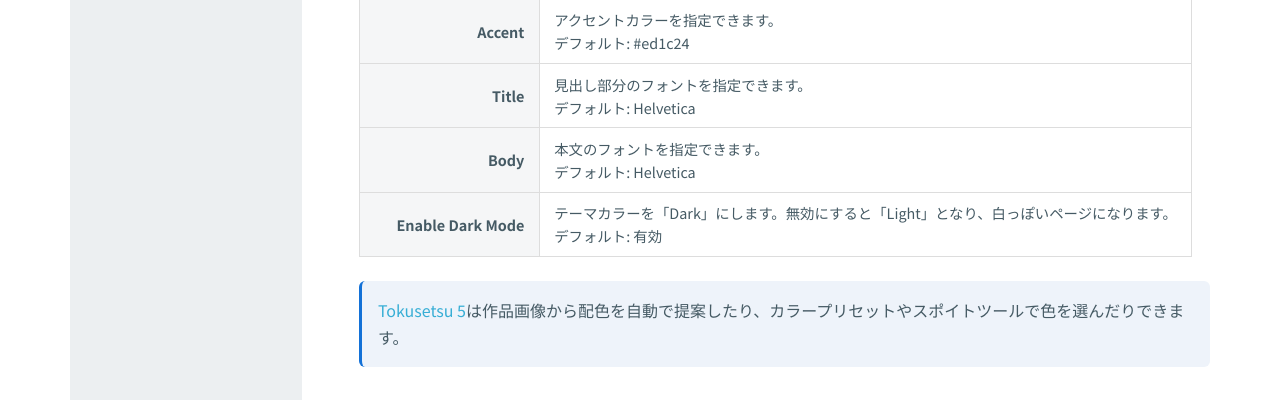
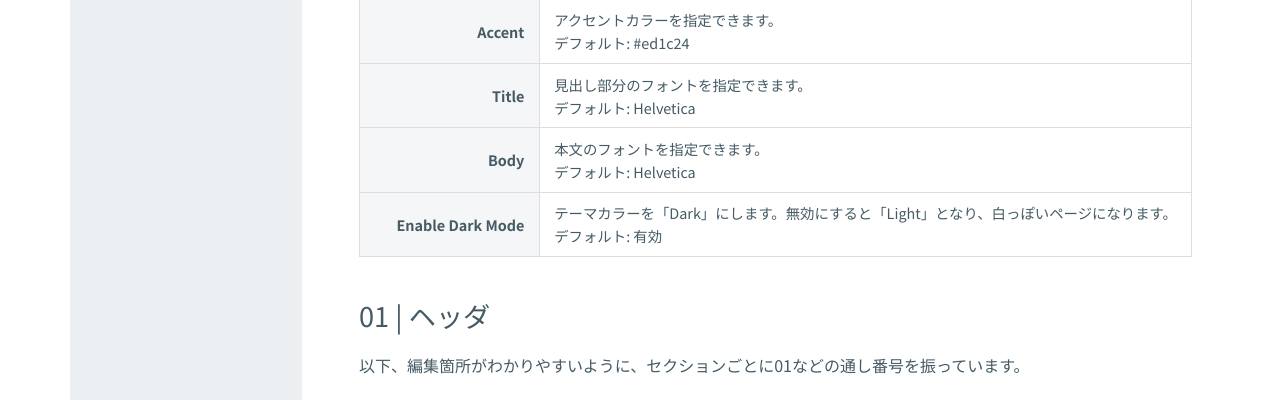
Before and after one commit to sanographix/tokusetsu3, a Node project: template templates/docs/customize.ejs in a window 1280 px wide. Shown: the part 2301-2701 px from the top of the page. Run offline with Node 20 templates, Linux system fonts and the light colour scheme; the template is opened without the code that fills it, so the values that code supplies are empty.

Commit message:
docsコンテンツ更新

```diff
--- a/templates/_popup.ejs
+++ b/templates/_popup.ejs
@@ -7,7 +7,7 @@
     </div>
     <div class="cta-panel-actions">
       <a href="https://tokusetsu5.sanographix.net/" target="_blank" class="cta-panel-btn cta-panel-btn-primary">Tokusetsu 5を見てみる</a>
-      <a href="./docs" class="cta-panel-btn cta-panel-btn-secondary">いいえ、Tokusetsu 3を使います</a>
+      <a href="./docs" class="cta-panel-btn cta-panel-btn-secondary">Tokusetsu 3を使う</a>
     </div>
   </div>
   <div class="cta-panel-getstarted" id="ctaPanelGetStarted">
--- a/templates/docs/customize.ejs
+++ b/templates/docs/customize.ejs
@@ -121,10 +121,6 @@ pageDescription = "Tokusetsu 3 docs";
     <td>テーマカラーを「Dark」にします。無効にすると「Light」となり、白っぽいページになります。<br>デフォルト: 有効</td>
   </tr>
 </table>
-
-<aside class="info">
-  <p><a href="https://tokusetsu5.sanographix.net/ja/">Tokusetsu 5</a>は作品画像から配色を自動で提案したり、カラープリセットやスポイトツールで色を選んだりできます。</p>
-</aside>
 
 <h2>01 | ヘッダ</h2>
 <p>以下、編集箇所がわかりやすいように、セクションごとに01などの通し番号を振っています。</p>
@@ -357,10 +353,6 @@ pageDescription = "Tokusetsu 3 docs";
 </table>
 <p>※曲を11曲以上入力したい場合は、「<a href="./tips.html#how-to-add-tracklist">うまく作るコツ</a>」ページをご覧ください。</p>
 
-<aside class="info">
-  <p><a href="https://tokusetsu5.sanographix.net/ja/">Tokusetsu 5</a>は11曲以上の入力にも対応し、曲順の並び替えもドラッグ＆ドロップで行えます。</p>
-</aside>
-
 <h2>06 | 追加の情報</h2>
 
 <figure>
@@ -450,10 +442,6 @@ pageDescription = "Tokusetsu 3 docs";
 
 <h2 id="tumblr-app">Tumblrアプリ向けの対策</h2>
 
-<aside class="info">
-  <p><a href="https://tokusetsu5.sanographix.net/ja/">Tokusetsu 5</a>はTumblrを使わないため、以下のTumblrアプリの問題は起きません。</p>
-</aside>
-
 <p><strong>サイトの閲覧者のスマートフォンにTumblrアプリがインストールされている場合、<font color="red">Tokusetsu 3で作られたページを見ることができません</font>。</strong>以下にその理由と対策を解説します。</p>
 
 <p>Tumblrアプリがインストールされているスマートフォンでサイトを閲覧したとき、Tumblrによって強制的にアプリが開く仕様になっています。Tumblrアプリはテーマに対応していないため、アプリに飛ばされた閲覧者はページの内容を見ることができません。</p>
--- a/templates/docs/faq.ejs
+++ b/templates/docs/faq.ejs
@@ -60,10 +60,6 @@ pageDescription = "Tokusetsu 3 docs";
 <h2>Q: スマホのブラウザで見たら全然違う表示になっています</h2>
 <p>「▾ 詳細設定」の「モバイルレイアウトを使用する」の チェックを外してください。</p>
 
-<aside class="info">
-  <p><a href="https://tokusetsu5.sanographix.net/ja/">Tokusetsu 5</a>はTumblrを使わないので、アプリに遷移して見られなくなる問題はありません。</p>
-</aside>
-
 <h2>Q: スマホのTumblrアプリで見たら全然違う表示になっています</h2>
 <p>Tumblrの仕様上、アプリには対応していません。</p>
 
--- a/templates/docs/index.ejs
+++ b/templates/docs/index.ejs
@@ -16,8 +16,8 @@ pageDescription = "Tokusetsu 3 docs";
     </p>
 
 <aside class="info">
-  <h3>大幅進化した Tokusetsu 5 公開中</h3>
-  <p>Tumblr不要で作れる新バージョン『<a href="https://tokusetsu5.sanographix.net/ja/">Tokusetsu 5</a>』を公開しました。</p>
+  <h3>Tokusetsu 5 も公開中</h3>
+  <p>M3などに継続して参加されるなら、<a href="https://tokusetsu5.sanographix.net/ja/">Tokusetsu 5</a>もおすすめです。</p>
   <ul>
     <li>アプリ上でリアルタイムプレビュー
     <li>ジャケット画像から自動配色
--- a/templates/docs/publish.ejs
+++ b/templates/docs/publish.ejs
@@ -26,10 +26,6 @@ pageDescription = "Tokusetsu 3 docs";
 <h2>スマートフォンからページを開いて、表示を確認する</h2>
 <p>スマートフォンでページを開き、正しく表示されるか・左右にはみ出している要素はないかチェックしてください。特に<font color="red">詳細設定「デフォルトのモバイルテーマを使用」のチェックは必ずオフにしてください</font>。オンのままだと、せっかく作ったページがスマートフォンで全く表示されません。再度確認しておきましょう。</p>
 <p>なお、PCからブラウザ幅を縮めただけで確認完了とせず、必ずスマートフォン実機で確認してください。（Tumblr側のコードがUserAgentをみて出し分けする仕様であるためです）</p>
-
-<aside class="info">
-  <p><a href="https://tokusetsu5.sanographix.net/ja/">Tokusetsu 5</a>はアプリ上で直接スマートフォン版をプレビューできるので、確認の手間を省けます。</p>
-</aside>
 
 <h2>PCからページを開いて、崩れないか確認する</h2>
 <p>ブラウザの横側を掴んで左右にドラッグし、ブラウザ幅を色々なサイズに伸び縮みさせてみましょう。Tokusetsu 3 はどんなブラウザ幅でも綺麗に見えるよう設計されていますが、各画像の構図や各文言の長さによっては、意図せず表示が崩れることがあります。もし特定の幅で崩れる場合、各画像のサイズや構図、各文章の量を調整してください。</p>
--- a/templates/docs/start.ejs
+++ b/templates/docs/start.ejs
@@ -24,7 +24,7 @@ pageDescription = "Tokusetsu 3 docs";
 <p>このページでは Tokusetsu 3 をはじめて使う方へ、設定方法を解説します。</p>
 
 <aside class="info">
-  <p>新しく作るなら <a href="https://tokusetsu5.sanographix.net/ja/">Tokusetsu 5</a> がおすすめです。<br />Tokusetsu 5はTumblrの登録もHTMLのコピペも不要です。アプリ上で作って、そのまま公開できます。
+  <p>M3などに継続して参加されるなら、<a href="https://tokusetsu5.sanographix.net/ja/">Tokusetsu 5</a> がおすすめです。<br />Tokusetsu 5はTumblrの登録もHTMLのコピペも不要です。アプリ上で作って、そのまま公開できます。
   </p>
 </aside>
 
```
Also changed, not shown: templates/docs/tips.ejs (+4 -8 lines), 7 other files.
